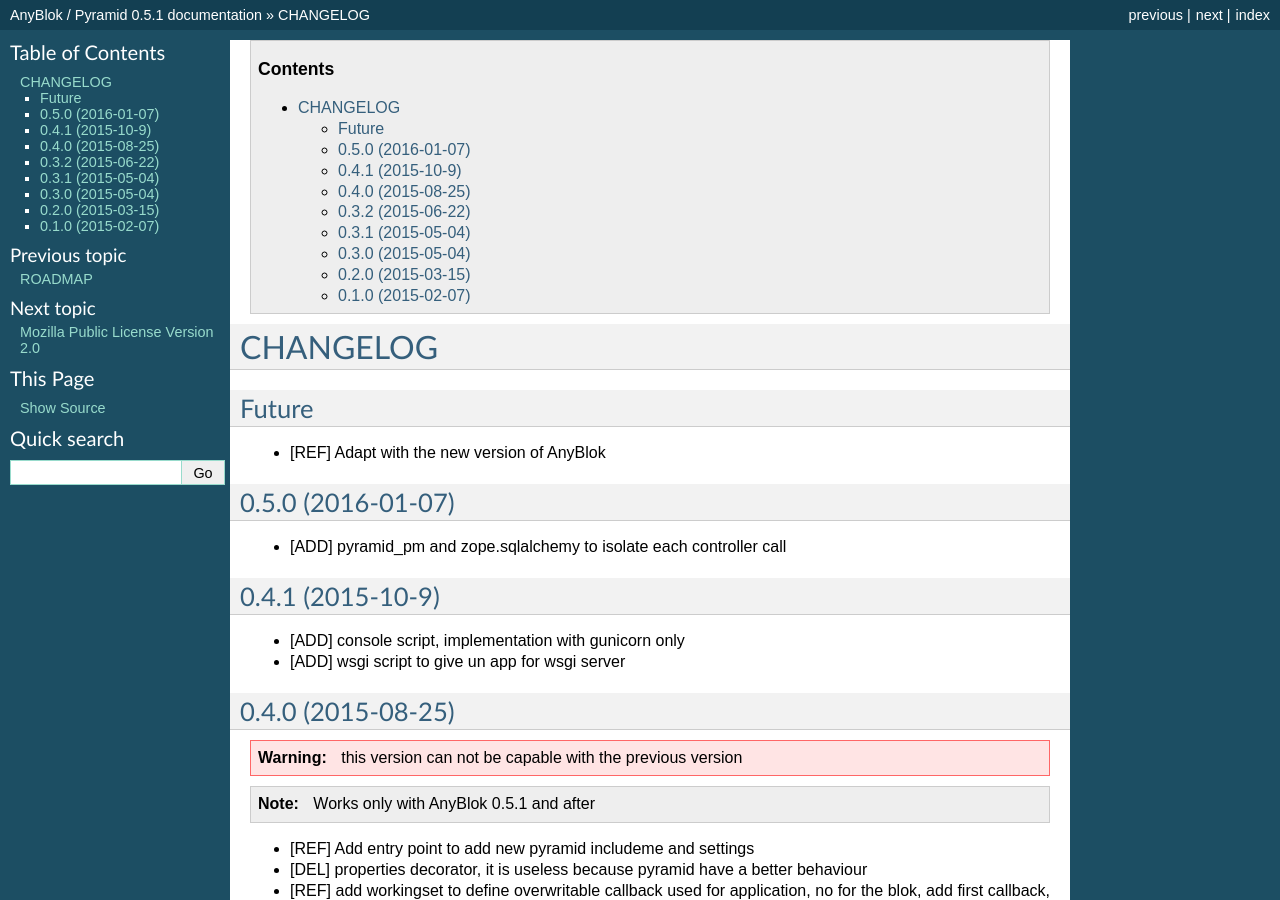
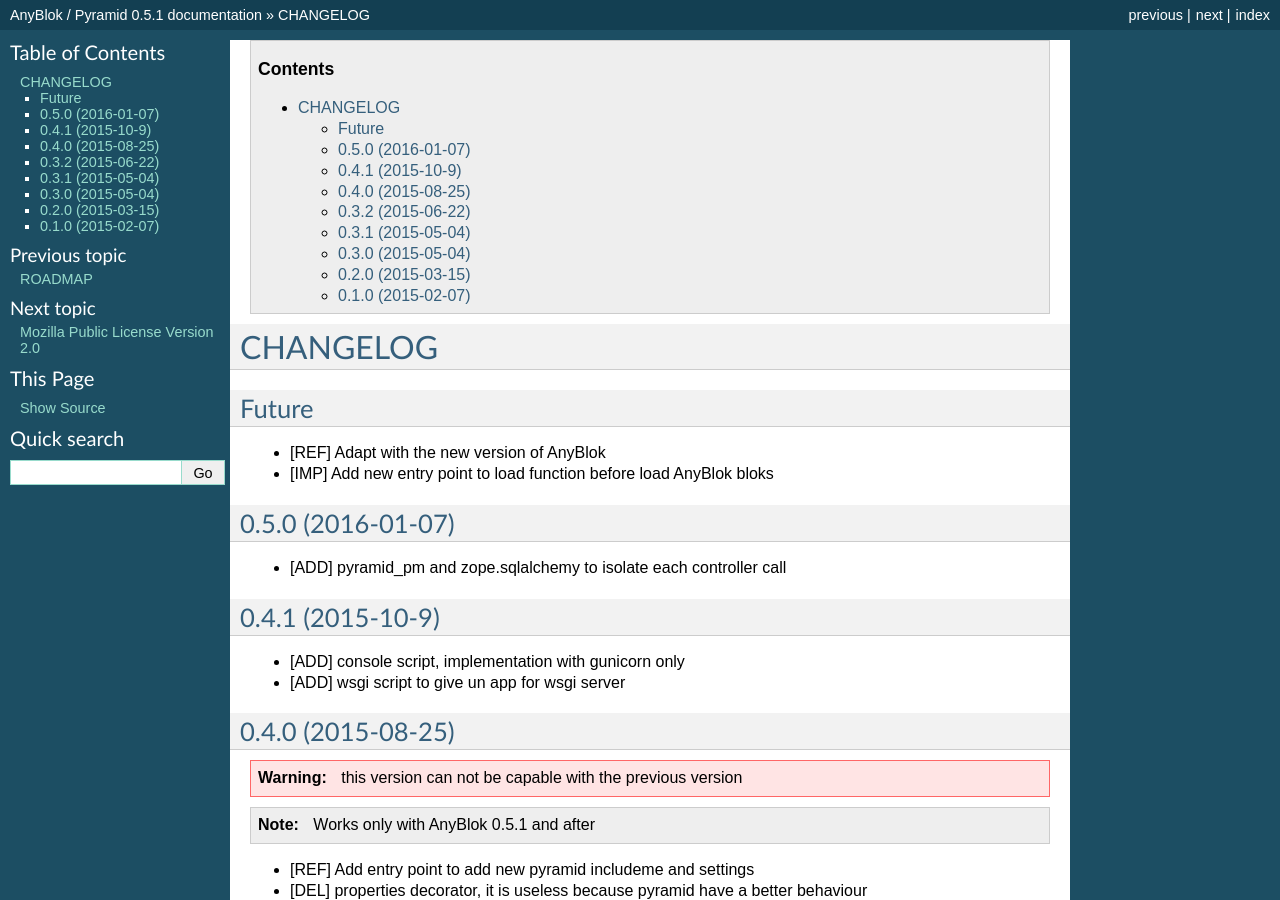
Before and after one commit to AnyBlok/Anyblok_Pyramid, a Sphinx documentation site: the page built from doc/CHANGES.rst, in a window 1280 px wide and 900 px high. Built offline with Sphinx 7.4.7, drawn with Linux system fonts in a browser that asks for light colours; the version number is read from the project's files by our own code.

Commit message:
Update doc

```diff
--- a/doc/CHANGES.rst
+++ b/doc/CHANGES.rst
@@ -15,6 +15,7 @@
 ------
 
 * [REF] Adapt with the new version of AnyBlok
+* [IMP] Add new entry point to load function before load AnyBlok bloks
 
 0.5.0 (2016-01-07)
 ------------------
```
